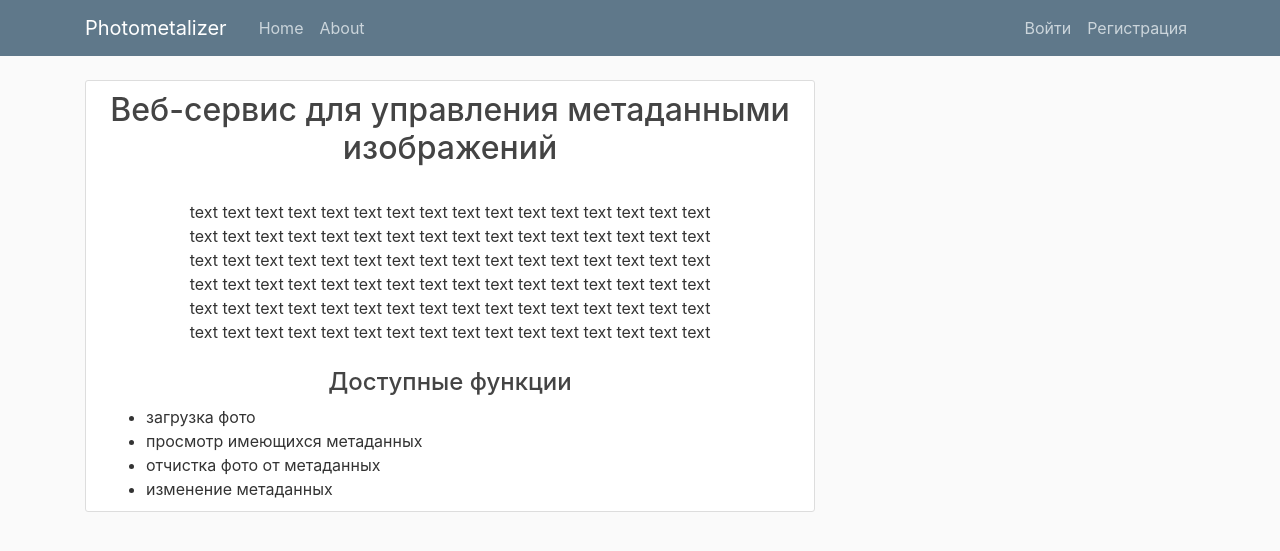
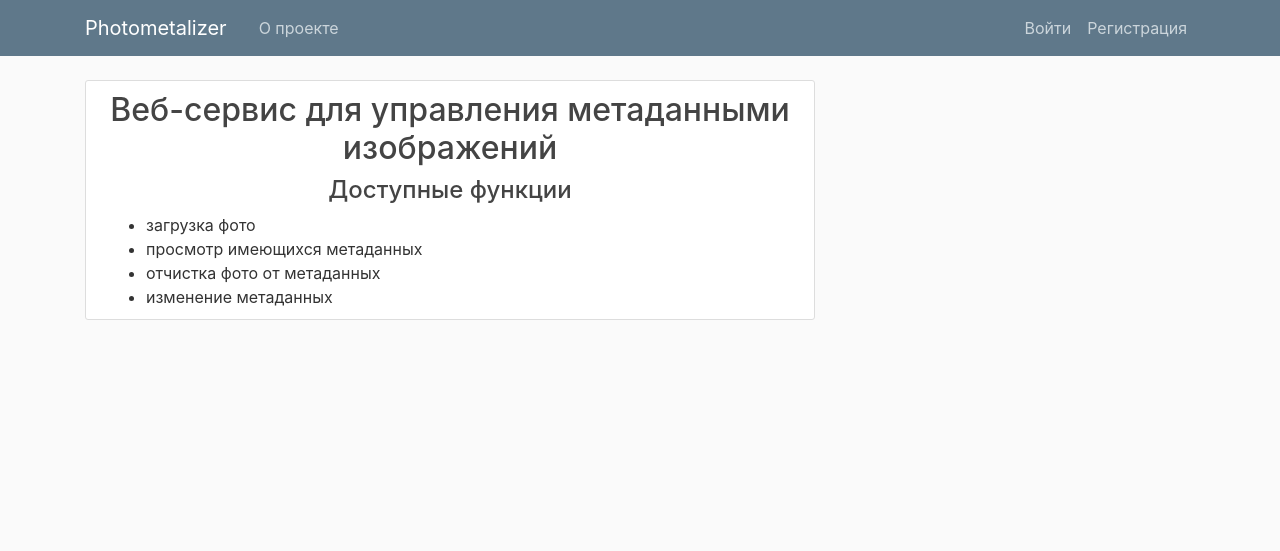
Before and after one commit to Flantropy/photometalizer, a Django app: page / in a window 1280 px wide. Shown: the top 551 px of the page. Run offline with Django 3.2, Linux system fonts and the light colour scheme; some libraries are stand-ins or nearby versions.

Commit message:
home fixed and download added

```diff
--- a/photometa/urls.py
+++ b/photometa/urls.py
@@ -10,6 +10,7 @@ from .views import (
     image_meta_clear,
     delete_meta_for_all_user_photos,
     about,
+    download
 )
 
 
@@ -24,6 +25,6 @@ urlpatterns = [
     path('photos/<int:pk>/metadata', image_meta, name='photo-metadata'),
     path('photos/<int:pk>/editor', image_meta_editor, name='metadata-editor'),
     path('photos/<int:pk>/clear', image_meta_clear, name='photo-clear'),
-    path('clearall/', delete_meta_for_all_user_photos, name='clear-all')
-
+    path('photos/<int:pk>/download', download, name='photo-download'),
+    path('clearall/', delete_meta_for_all_user_photos, name='clear-all'),
 ]
--- a/photometa/views.py
+++ b/photometa/views.py
@@ -1,5 +1,9 @@
+import os
+
+from django.conf import settings
 from django.contrib import messages
 from django.contrib.auth.mixins import LoginRequiredMixin
+from django.http import Http404, HttpResponse
 from django.shortcuts import render, redirect
 from django.urls import reverse_lazy
 from django.views.generic import (
@@ -18,6 +22,7 @@ from .utils import get_exif, safe_clear, write_image_with_new_meta
 
 def home(request):
     return render(request, 'photometa/home.html')
+
 
 def about(request):
     return render(request, 'photometa/about.html')
@@ -121,3 +126,14 @@ def delete_meta_for_all_user_photos(request):
 
     messages.success(request, 'Метаданные удалены на всех ваших фото')
     return redirect('photos')
+
+
+def download(request, pk):
+    obj = Image.objects.get(pk=pk)
+    file_path = os.path.join(settings.MEDIA_ROOT, obj.img.path)
+    if os.path.exists(file_path):
+        with open(file_path, 'rb') as f:
+            response = HttpResponse(f.read(), content_type="application/adminupload")
+            response['Content-Disposition'] = 'inline; filename=' + os.path.basename(file_path)
+            return response
+    raise Http404
--- a/templates/photometa/base.html
+++ b/templates/photometa/base.html
@@ -25,8 +25,7 @@
             </button>
             <div class="collapse navbar-collapse" id="navbarToggle">
                 <div class="navbar-nav mr-auto">
-                    <a class="nav-item nav-link" href="{% url 'home' %}">Home</a>
-                    <a class="nav-item nav-link" href="{% url 'about' %}">About</a>
+                    <a class="nav-item nav-link" href="{% url 'about' %}">О проекте</a>
                 </div>
                 <!-- Navbar Right Side -->
                 <div class="navbar-nav">
--- a/templates/photometa/home.html
+++ b/templates/photometa/home.html
@@ -4,15 +4,6 @@
     <article class="media content-section">
         <div class="media-body" style="text-align: center;">
             <h2>Веб-сервис для управления метаданными изображений</h2>
-            <div class="article-content">
-                text text text text text text text text text text text text text text text text
-                text text text text text text text text text text text text text text text text
-                text text text text text text text text text text text text text text text text
-                text text text text text text text text text text text text text text text text
-                text text text text text text text text text text text text text text text text
-                text text text text text text text text text text text text text text text text
-
-            </div>
             <h4>Доступные функции</h4>
             <ul title="functions" style="text-align: left;">
                 <li>загрузка фото</li>
--- a/templates/photometa/image_detail.html
+++ b/templates/photometa/image_detail.html
@@ -7,7 +7,7 @@
                 <a class="btn btn-secondary btn-sm mt-1 mb-1" href="{% url 'photo-metadata' object.id %}">Показать метаданные</a>
                 <a class="btn btn-secondary btn-sm mt-1 mb-1" href="{% url 'metadata-editor' object.id %}">Редактировать метаданные</a>
                 <a class="btn btn-secondary btn-sm mt-1 mb-1" href="{% url 'photo-clear' object.id %}">Удалить метаданные</a>
-                <a class="btn btn-secondary btn-sm mt-1 mb-1" href="#">Скачать</a>
+                <a class="btn btn-secondary btn-sm mt-1 mb-1" href="{% url 'photo-download' object.id %}">Скачать</a>
                 <a class="btn btn-danger btn-sm mt-1 mb-1" href="{% url 'photo-delete' object.id %}">Удалить</a>
             </div>
         </div>
```
